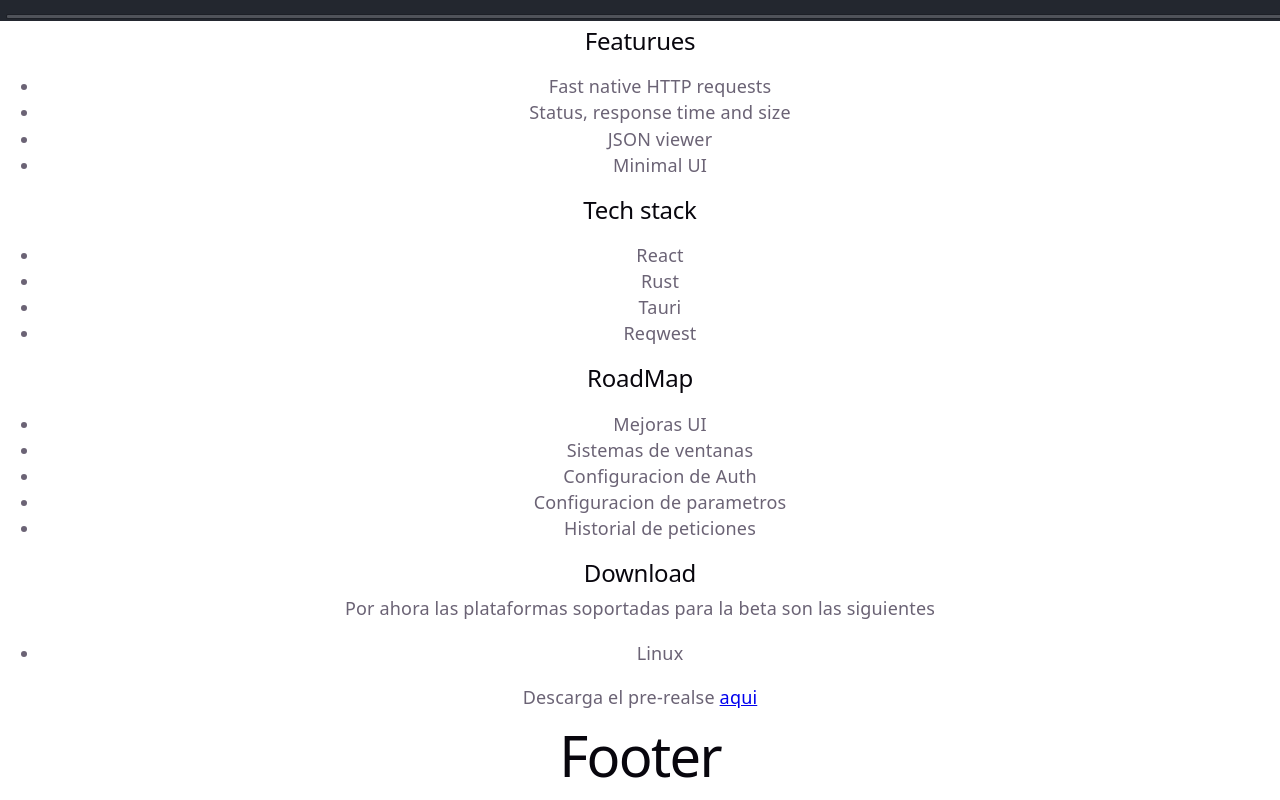
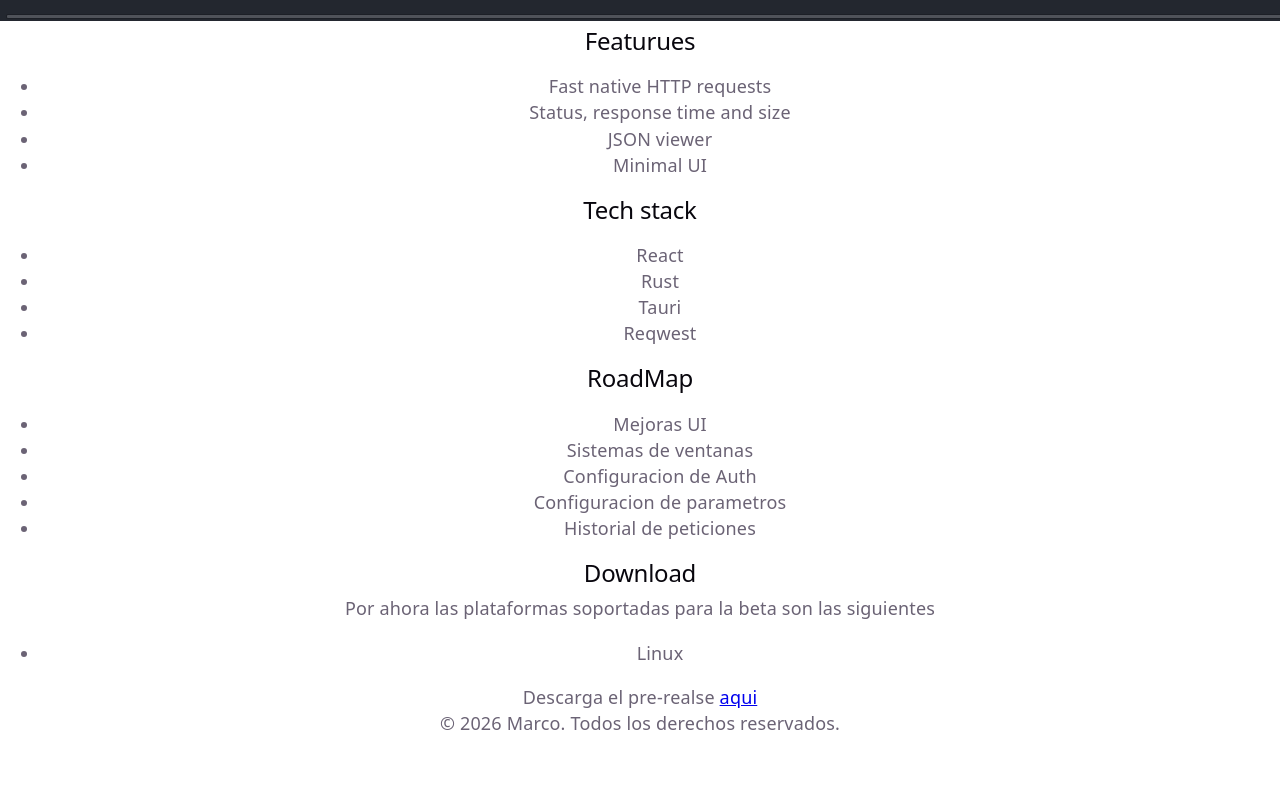
Before and after one commit to SteveBartmoss/projectStreetKid, a React (Vite) app: page /raccoon in a window 1280 px wide. Shown: the part 1278-2078 px from the top of the page. After the commit the page ends 2014 px from the top, so only its background shows below. Built offline with nearby package versions, Linux system fonts and the light colour scheme.

Commit message:
feat: Se implemento mas cotenido para el footer

```diff
--- a/src/components/footer/footer.jsx
+++ b/src/components/footer/footer.jsx
@@ -1,10 +1,12 @@
 
 
-export function Footer(){
+export function Footer() {
 
-    return(
+    return (
         <div>
-            <h1>Footer</h1>
+            <footer className="text-center text-gray-500 text-sm py-6 border-t border-gray-800">
+                © {new Date().getFullYear()} Marco. Todos los derechos reservados.
+            </footer>
         </div>
     )
 
```
